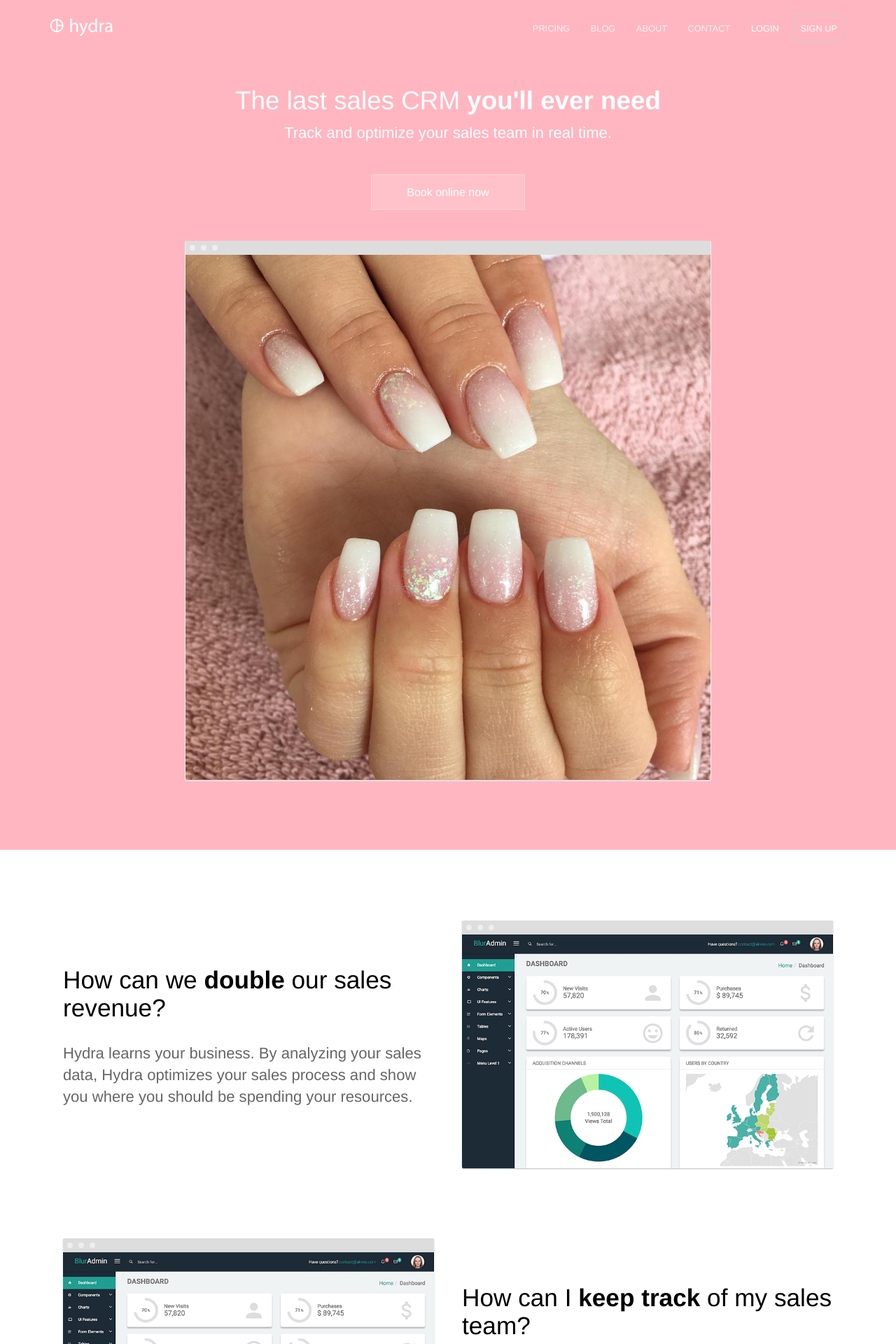
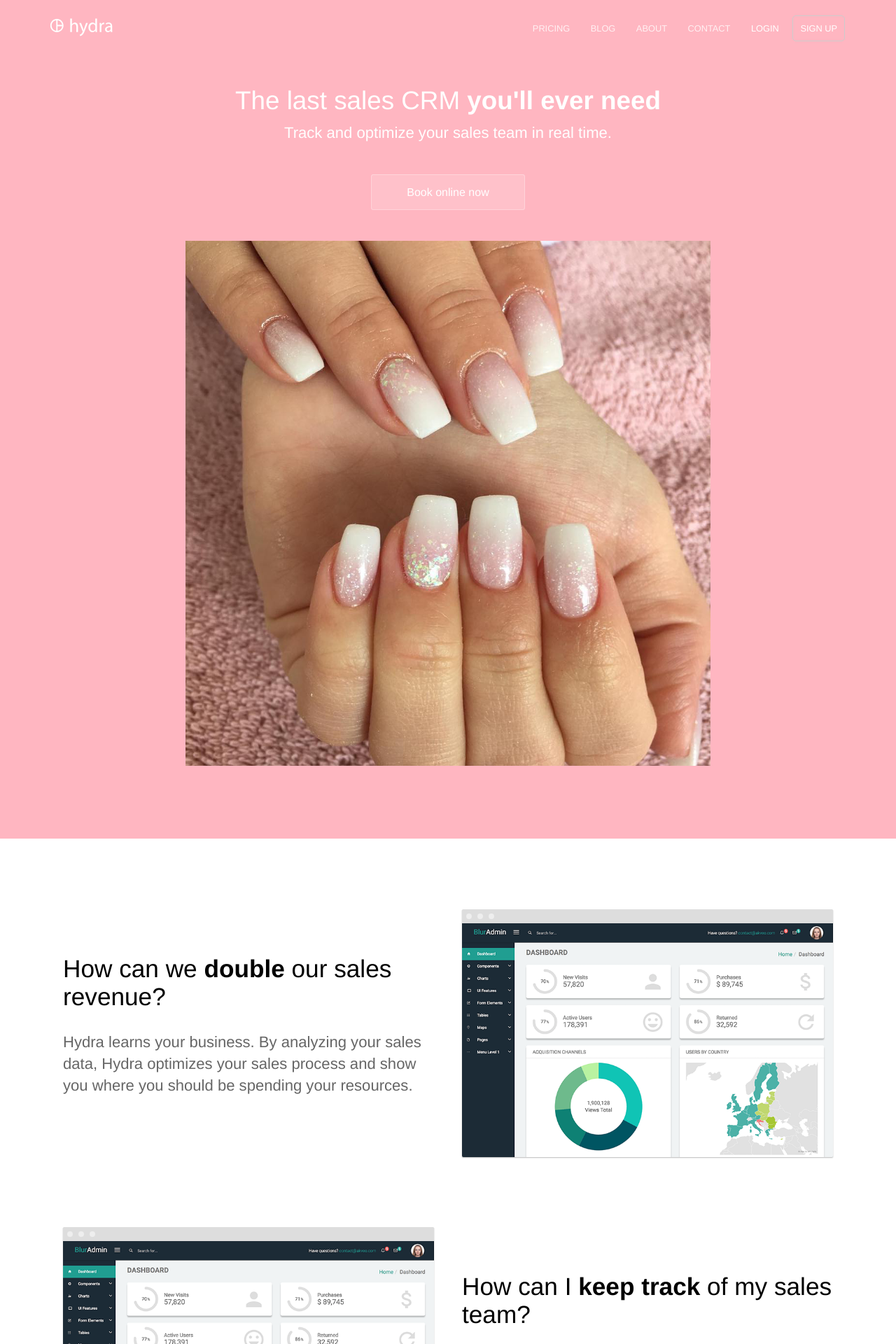
Before and after one commit to CloudCannon/hydra-jekyll-template, a Jekyll site: the page built from index.html, in a window 1280 px wide. Shown: the top 1920 px of the page at 70% size. Built offline with Jekyll 4.4.1, drawn with Linux system fonts in a browser that asks for light colours.

Commit message:
Remove screenshot class from hero image

```diff
--- a/index.html
+++ b/index.html
@@ -8,7 +8,7 @@ description: Nail Salon based in Wallasey Village
 		<p class="subtext editable">Track and optimize your sales team in real time.</p>
 		<div class="cta button alt"><a href="/sign-up/">Book online now</a></div>
 		<div>
-			<img src="/images/photo.png" alt="Screenshot" class="screenshot editable" />
+			<img src="/images/photo.png" alt="Screenshot" class="editable" />
 		</div>
 	</div>
 </section>
```
